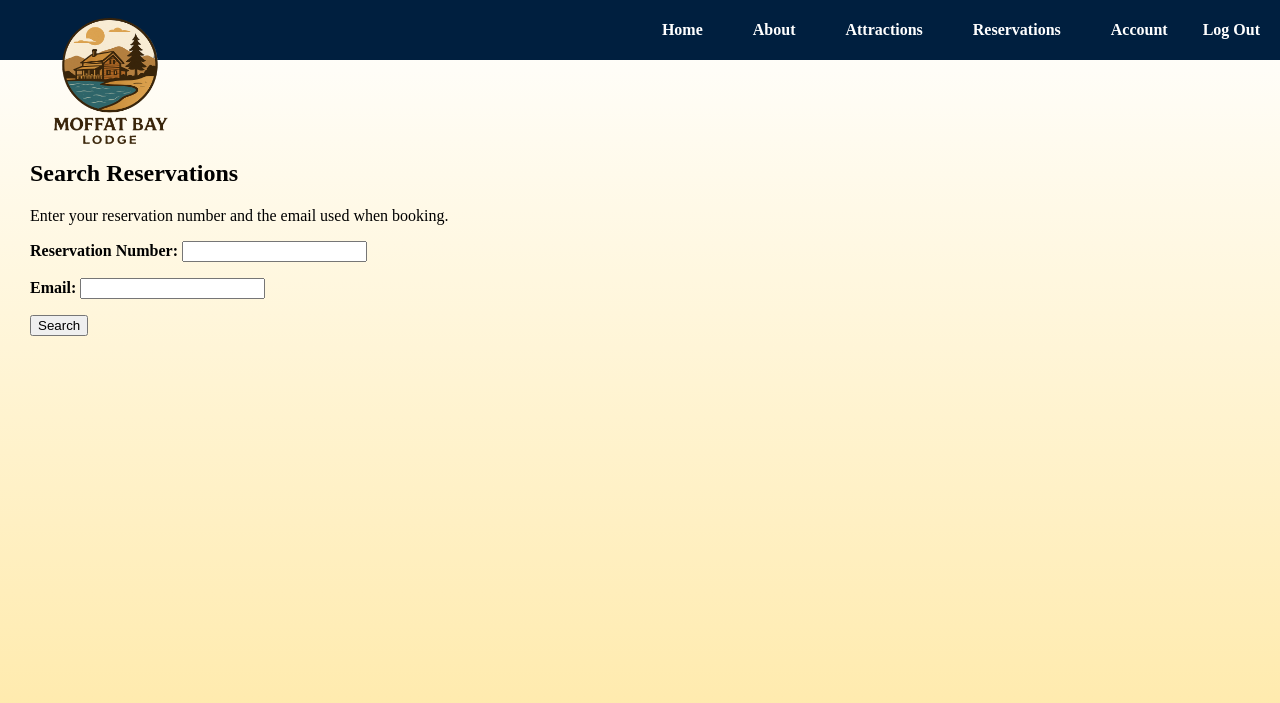
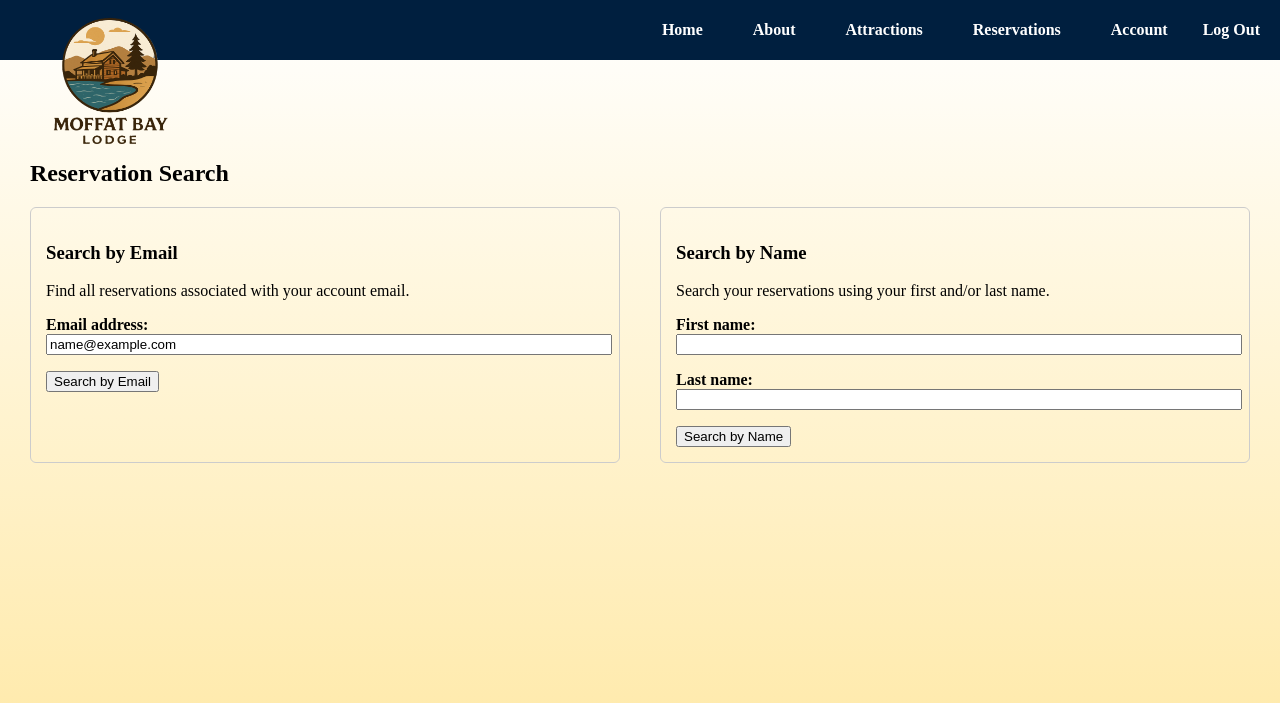
Before and after one commit to jessmonnier/moffatbay, a Django app: page /search/ in a window 1280 px wide. Shown: the top 703 px of the page. Run offline with Django 5.2, Linux system fonts and the light colour scheme; the visitor is signed in with stand-in values (Sample User, id 1); data that the repository does not hold is empty.

Commit message:
Search updated 11/29

```diff
--- a/web/templates/pages/search.html
+++ b/web/templates/pages/search.html
@@ -1,11 +1,3 @@
-<!--
-CSD-460 Capstone Blue Team
-Moffat Bay Lodge Project
-Vee Bell, Deja Faison, Julia Gonzalez, Jess Monnier
-Professor Sue Sampson
-Developed October thru December of 2025
--->
-
 <!--
 CSD-460 Capstone Blue Team
 Moffat Bay Lodge Project
@@ -16,60 +8,106 @@ Developed October thru December of 2025
 
 {% extends "pages/base.html" %}
 
-{% block title %}Search | Moffat Bay Lodge{% endblock %}
+{% block title %}Reservation Search | Moffat Bay Lodge{% endblock %}
 
 {% block content %}
 
-<h2>Search Reservations</h2>
-
-<p>Enter your reservation number and the email used when booking.</p>
+<h2>Reservation Search</h2>
 
 {% if lookup_error %}
-  <p style="color: darkred; font-weight: bold;">{{ lookup_error }}</p>
+  <p style="color: darkred; font-weight: bold; margin-top: 10px;">
+    {{ lookup_error }}
+  </p>
 {% endif %}
 
-<form method="post" style="margin-bottom: 20px;">
-  {% csrf_token %}
-  <p>
-    <label for="reservation_number"><strong>Reservation Number:</strong></label>
-    <input type="text" id="reservation_number" name="reservation_number"
-           value="{{ request.POST.reservation_number }}">
-  </p>
-  <p>
-    <label for="email"><strong>Email:</strong></label>
-    <input type="email" id="email" name="email"
-           value="{{ request.POST.email }}">
-  </p>
-  <button type="submit">Search</button>
-</form>
+<div style="display: flex; gap: 40px; flex-wrap: wrap; margin-top: 20px;">
 
-{% if reservation %}
-  <hr />
-  <h3>Reservation Summary</h3>
+  <!-- Option A: Search by Email -->
+  <div style="flex: 1 1 260px; border: 1px solid #ccc; padding: 15px; border-radius: 6px;">
+    <h3>Search by Email</h3>
+    <p>Find all reservations associated with your account email.</p>
 
-  <p><strong>Reservation Number:</strong> {{ reservation.id }}</p>
+    <form method="post">
+      {% csrf_token %}
+      <input type="hidden" name="search_type" value="email">
 
-  <h4>Guest Information</h4>
-  <ul>
-    <li><strong>Name:</strong> {{ reservation.guest_first_name }} {{ reservation.guest_last_name }}</li>
-    <li><strong>Email:</strong> {{ reservation.guest_email }}</li>
-    <li><strong>Phone:</strong> {{ reservation.guest_phone }}</li>
-  </ul>
+      <p>
+        <label for="email"><strong>Email address:</strong></label><br>
+        <input type="email"
+               id="email"
+               name="email"
+               value="{{ form_email|default:request.user.email }}"
+               required
+               style="width: 100%;">
+      </p>
 
-  <h4>Stay Details</h4>
-  <ul>
-    <li><strong>Check-in:</strong> {{ reservation.start_date }}</li>
-    <li><strong>Check-out:</strong> {{ reservation.end_date }}</li>
-    <li><strong>Guests:</strong> {{ reservation.guests }}</li>
-    <li><strong>Room Type:</strong> {{ reservation.room_type.name }}</li>
-  </ul>
+      <button type="submit">Search by Email</button>
+    </form>
+  </div>
 
-  <h4>Pricing</h4>
-  <ul>
-    <li><strong>Price per Night:</strong> ${{ price_per_night }}</li>
-    <li><strong>Nights:</strong> {{ nights }}</li>
-    <li><strong>Total Cost:</strong> ${{ total_cost }}</li>
-  </ul>
+  <!-- Option B: Search by Name -->
+  <div style="flex: 1 1 260px; border: 1px solid #ccc; padding: 15px; border-radius: 6px;">
+    <h3>Search by Name</h3>
+    <p>Search your reservations using your first and/or last name.</p>
+
+    <form method="post">
+      {% csrf_token %}
+      <input type="hidden" name="search_type" value="name">
+
+      <p>
+        <label for="first_name"><strong>First name:</strong></label><br>
+        <input type="text"
+               id="first_name"
+               name="first_name"
+               value="{{ form_first_name }}"
+               style="width: 100%;">
+      </p>
+
+      <p>
+        <label for="last_name"><strong>Last name:</strong></label><br>
+        <input type="text"
+               id="last_name"
+               name="last_name"
+               value="{{ form_last_name }}"
+               style="width: 100%;">
+      </p>
+
+      <button type="submit">Search by Name</button>
+    </form>
+  </div>
+
+</div>
+
+{% if results %}
+  <hr style="margin-top: 30px;">
+  <h3>Your Reservations</h3>
+
+  <table border="1" cellpadding="6" cellspacing="0">
+      <thead>
+          <tr>
+              <th>Reservation #</th>
+              <th>Guest Name</th>
+              <th>Room Type</th>
+              <th>Check-in</th>
+              <th>Check-out</th>
+              <th>Guests</th>
+              <th>Total Cost</th>
+          </tr>
+      </thead>
+      <tbody>
+          {% for r in results %}
+              <tr>
+                  <td>{{ r.id }}</td>
+                  <td>{{ r.guest_first_name }} {{ r.guest_last_name }}</td>
+                  <td>{{ r.room_type.name }}</td>
+                  <td>{{ r.start_date }}</td>
+                  <td>{{ r.end_date }}</td>
+                  <td>{{ r.guests }}</td>
+                  <td>${{ r.total_cost }}</td>
+              </tr>
+          {% endfor %}
+      </tbody>
+  </table>
 {% endif %}
 
 {% endblock %}
```
